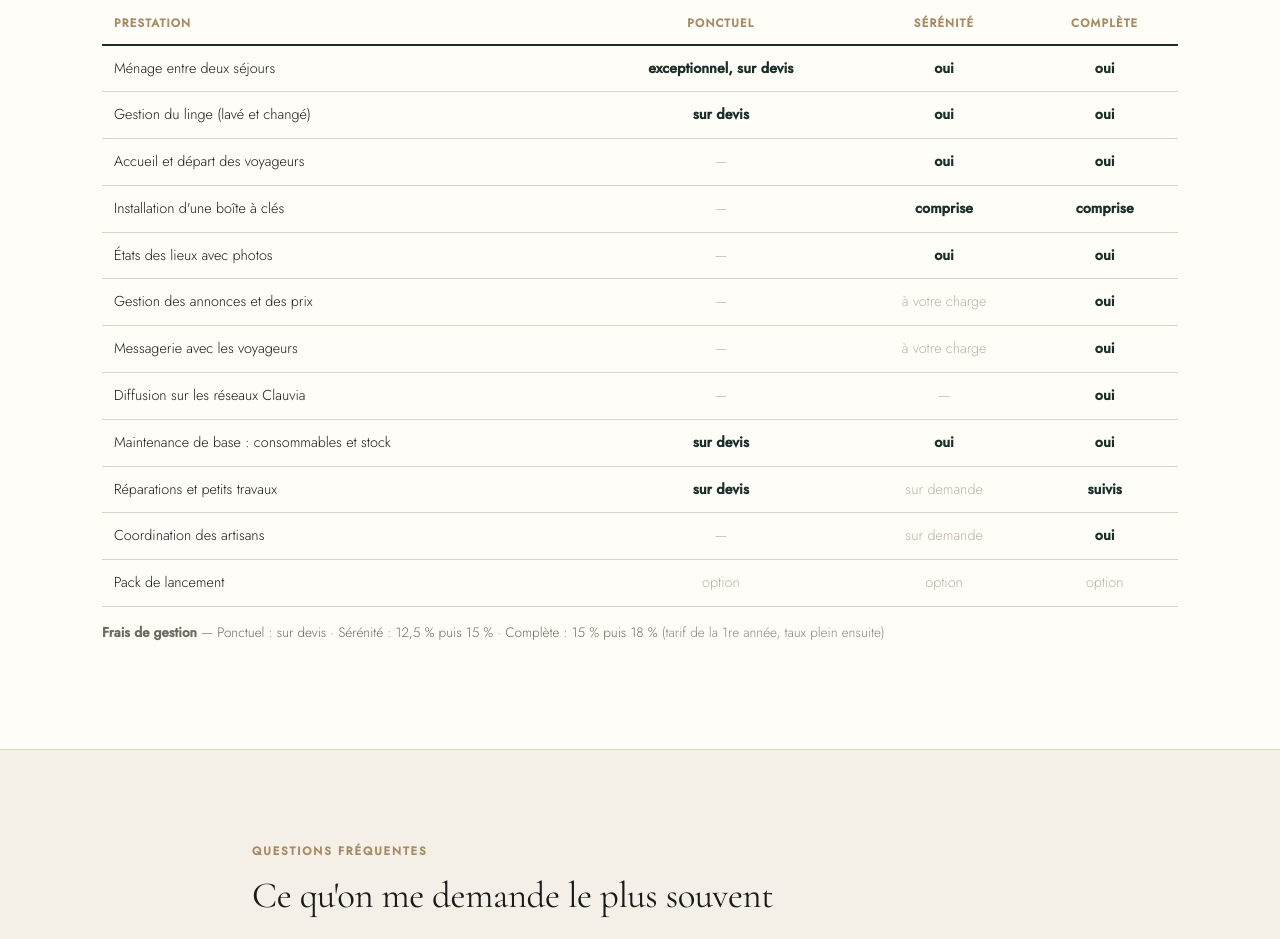
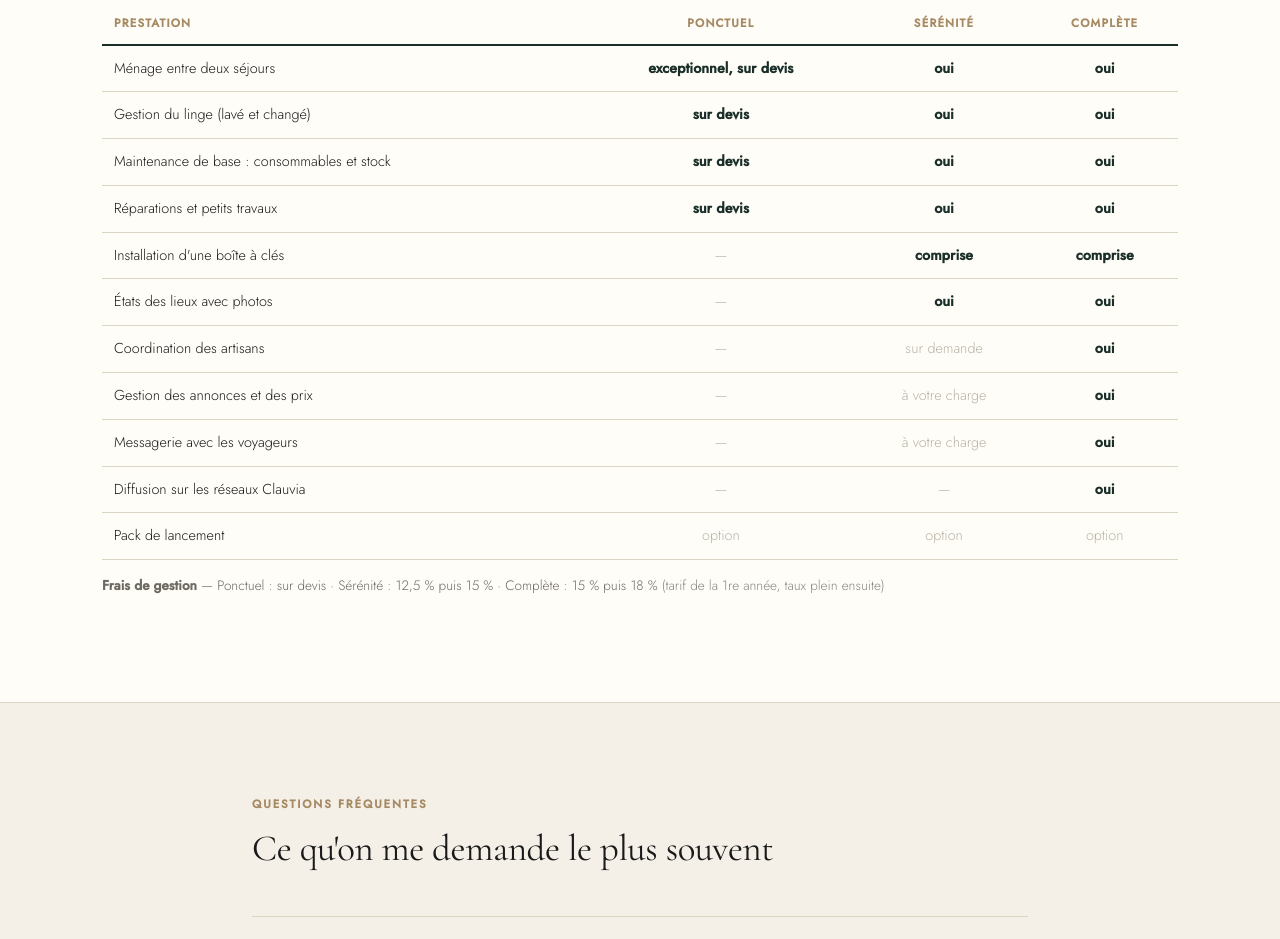
Before and after one commit to maxroche1/clauvia-site, a plain HTML site: page services.html in a window 1280 px wide. Shown: the part 2829-3768 px from the top of the page. Drawn offline with nearby package versions, Linux system fonts and the light colour scheme.

Commit message:
Comparatif : retrait accueil/départ, réparations incluses en Sérénité et Complète, lignes triées du plus inclus au moins inclus

```diff
--- a/services.html
+++ b/services.html
@@ -322,17 +322,18 @@
             </tr>
           </thead>
           <tbody>
+            <!-- Trié du plus inclus au moins inclus : d'abord ce que proposent les trois formules,
+                 puis Sérénité + Complète, puis Complète seule. Les « — » restent groupés en bas. -->
             <tr><td>Ménage entre deux séjours</td><td class="oui">exceptionnel, sur devis</td><td class="oui">oui</td><td class="oui">oui</td></tr>
             <tr><td>Gestion du linge (lavé et changé)</td><td class="oui">sur devis</td><td class="oui">oui</td><td class="oui">oui</td></tr>
-            <tr><td>Accueil et départ des voyageurs</td><td class="non">—</td><td class="oui">oui</td><td class="oui">oui</td></tr>
+            <tr><td>Maintenance de base : consommables et stock</td><td class="oui">sur devis</td><td class="oui">oui</td><td class="oui">oui</td></tr>
+            <tr><td>Réparations et petits travaux</td><td class="oui">sur devis</td><td class="oui">oui</td><td class="oui">oui</td></tr>
             <tr><td>Installation d'une boîte à clés</td><td class="non">—</td><td class="oui">comprise</td><td class="oui">comprise</td></tr>
             <tr><td>États des lieux avec photos</td><td class="non">—</td><td class="oui">oui</td><td class="oui">oui</td></tr>
+            <tr><td>Coordination des artisans</td><td class="non">—</td><td class="non">sur demande</td><td class="oui">oui</td></tr>
             <tr><td>Gestion des annonces et des prix</td><td class="non">—</td><td class="non">à votre charge</td><td class="oui">oui</td></tr>
             <tr><td>Messagerie avec les voyageurs</td><td class="non">—</td><td class="non">à votre charge</td><td class="oui">oui</td></tr>
             <tr><td>Diffusion sur les réseaux Clauvia</td><td class="non">—</td><td class="non">—</td><td class="oui">oui</td></tr>
-            <tr><td>Maintenance de base : consommables et stock</td><td class="oui">sur devis</td><td class="oui">oui</td><td class="oui">oui</td></tr>
-            <tr><td>Réparations et petits travaux</td><td class="oui">sur devis</td><td class="non">sur demande</td><td class="oui">suivis</td></tr>
-            <tr><td>Coordination des artisans</td><td class="non">—</td><td class="non">sur demande</td><td class="oui">oui</td></tr>
             <tr><td>Pack de lancement</td><td class="non">option</td><td class="non">option</td><td class="non">option</td></tr>
           </tbody>
         </table>
```
